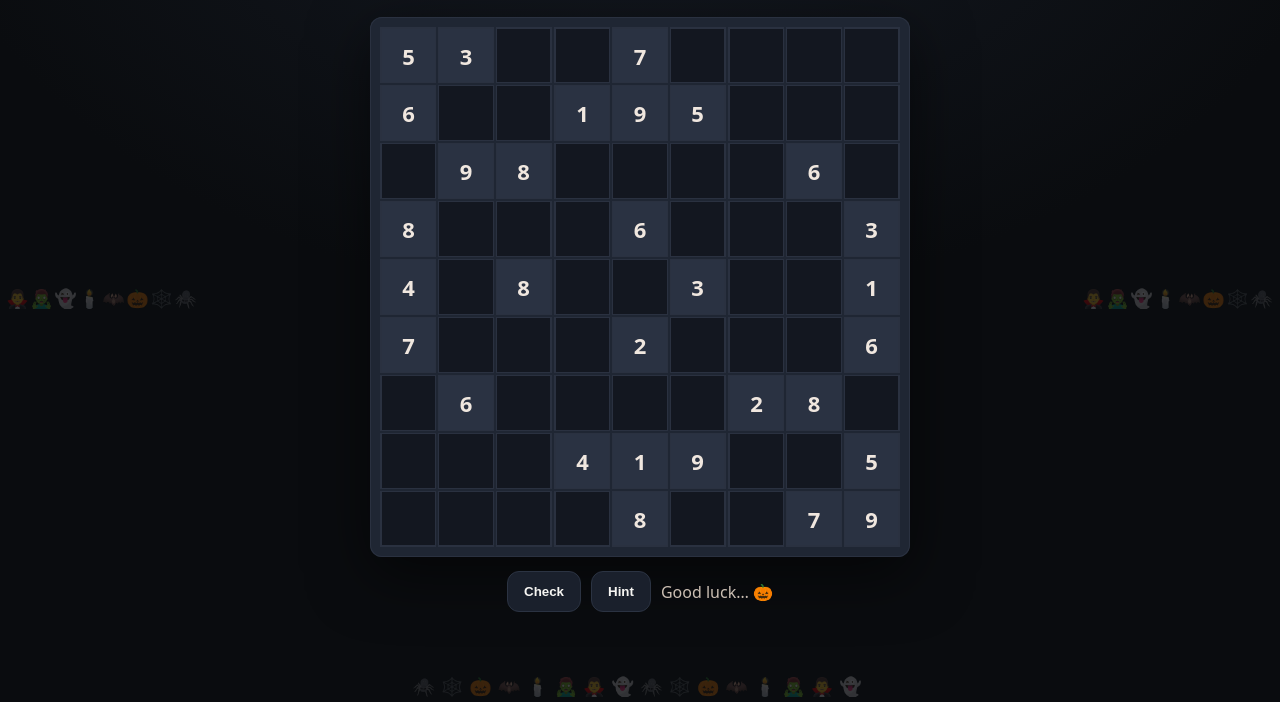
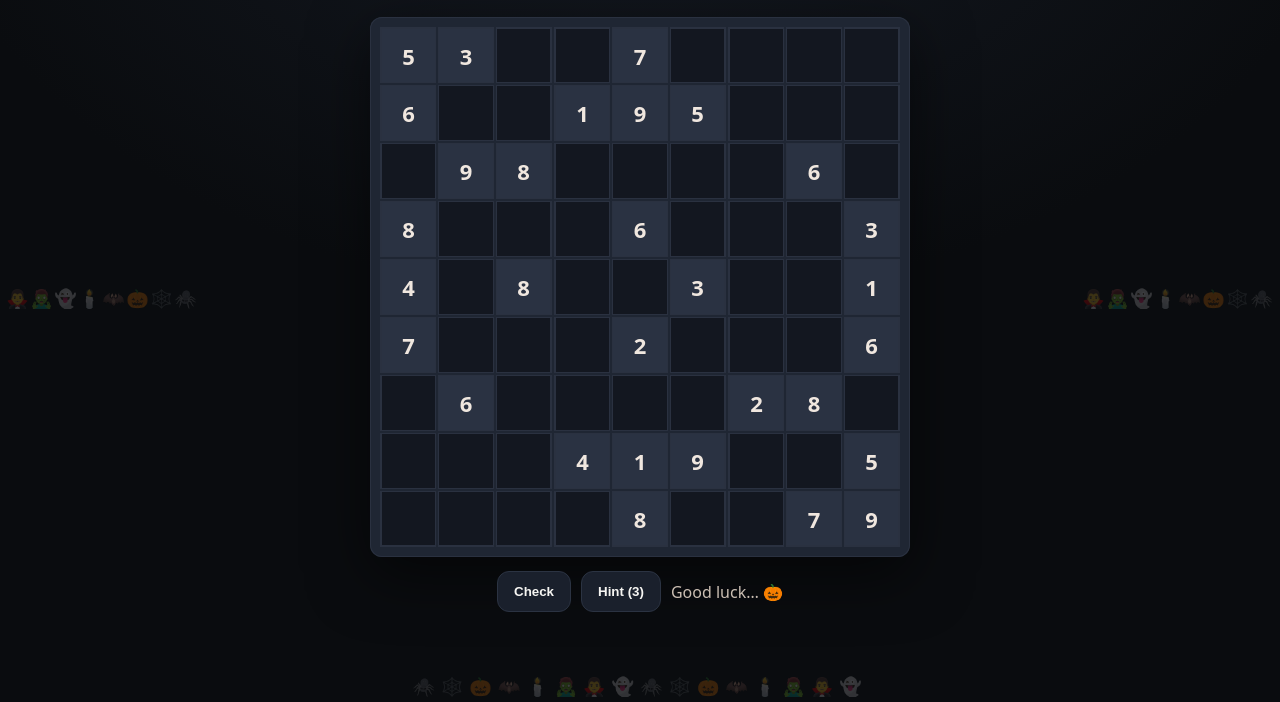
Before and after one commit to MUrresta13/oil, a plain HTML site: page index.html in a window 1280 px wide. Both pictures are taken after a click on the button "Start the Challenge". Shown: the part 98-800 px from the top of the page. Drawn offline with Linux system fonts and the light colour scheme.

Commit message:
Update index.html

```diff
--- a/index.html
+++ b/index.html
@@ -12,7 +12,7 @@
     <button id="startBtn" class="btn btn-primary big">Start the Challenge</button>
   </div>
 
-  <!-- Frame / festive border -->
+  <!-- Festive frame -->
   <div class="festive-frame" aria-hidden="true">
     <div class="rim top">🕷️🕸️🎃🦇🕯️🧟‍♂️🧛‍♂️👻🕷️🕸️🎃🦇🕯️🧟‍♂️🧛‍♂️👻</div>
     <div class="rim left">🕷️<br>🕸️<br>🎃<br>🦇<br>🕯️<br>👻<br>🧟‍♂️<br>🧛‍♂️</div>
@@ -31,7 +31,7 @@
 
       <div class="panel">
         <button id="checkBtn" class="btn btn-ghost">Check</button>
-        <button id="hintBtn"  class="btn btn-ghost">Hint</button>
+        <button id="hintBtn"  class="btn btn-ghost">Hint (3)</button>
         <span id="status" class="status">Good luck… 🎃</span>
       </div>
     </section>
```
